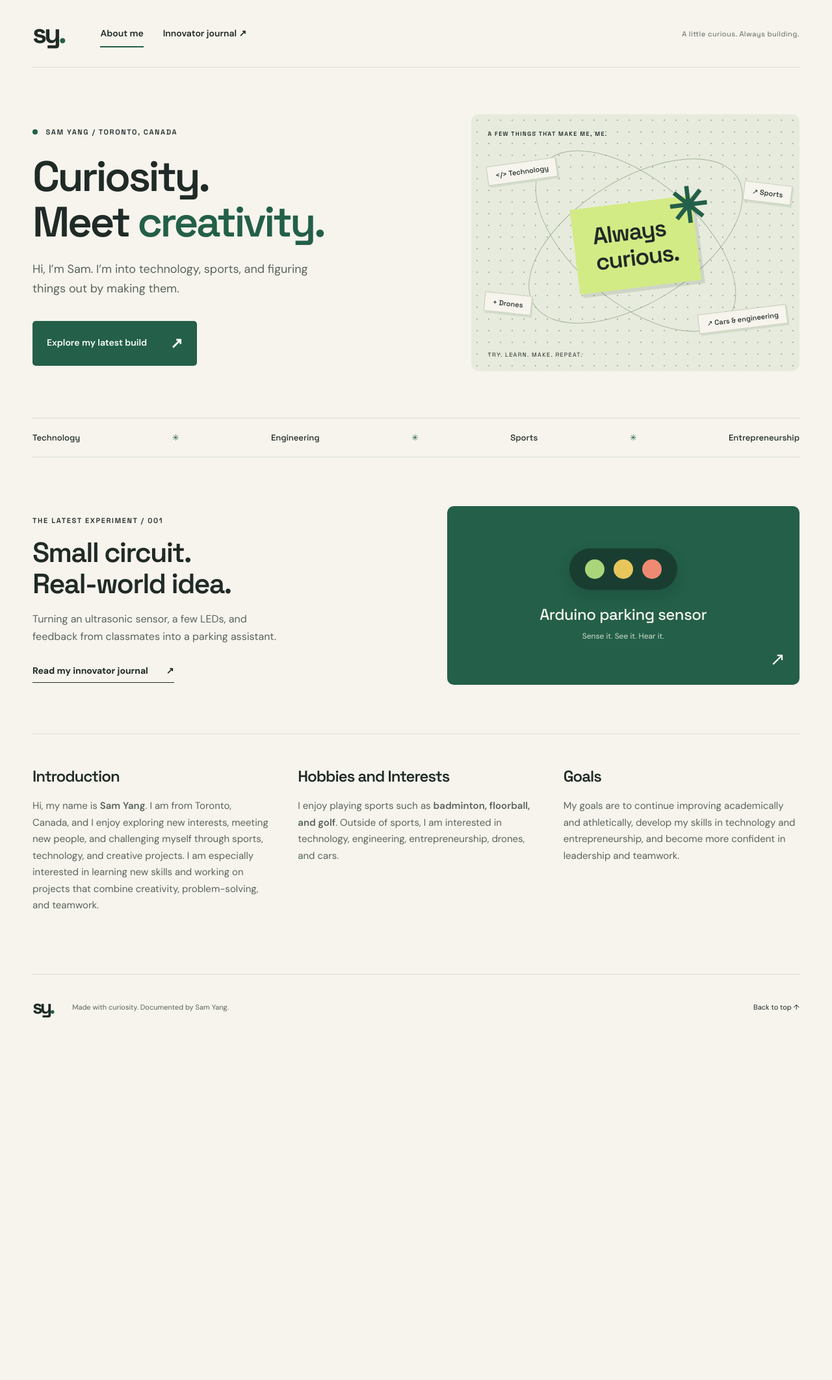
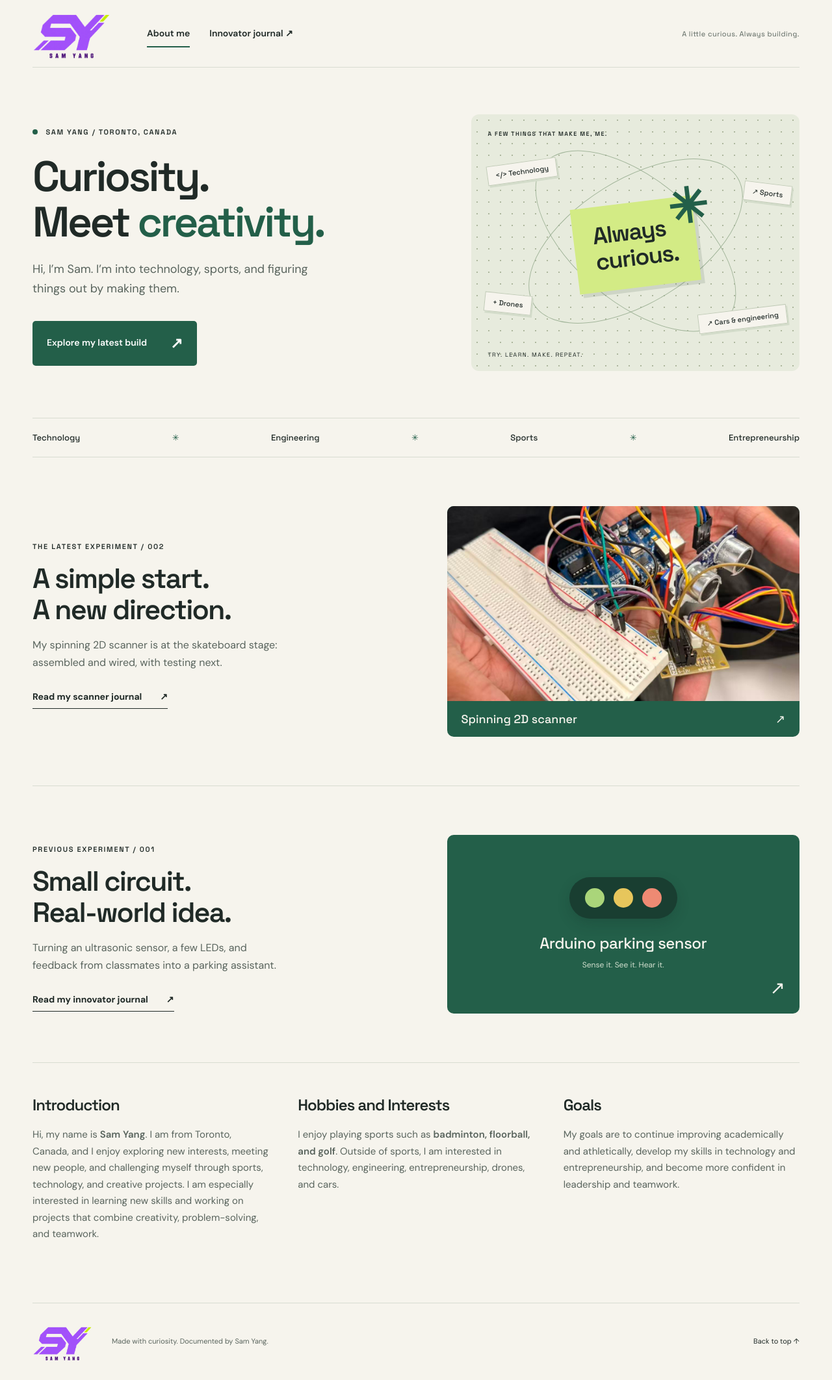
Before and after one commit to yangzh0728-lgtm/webbts, a Jekyll site: the page built from README.md, in a window 1280 px wide. Shown: the whole page at 65% size. Built offline with Jekyll 4.4.1, drawn with Linux system fonts in a browser that asks for light colours; before the commit the page ends 1600 px from its top, so only the background shows below that.

Commit message:
Add spinning scanner journal and custom Sam Yang logo

```diff
--- a/_layouts/default.html
+++ b/_layouts/default.html
@@ -11,7 +11,7 @@
 <body class="{% if page.journal %}journal-page{% else %}home-page{% endif %}">
   <a class="skip-link" href="#main">Skip to content</a>
   <header class="site-header wrap">
-    <a class="wordmark" href="{{ '/' | relative_url }}?v={{ site.github.build_revision }}" aria-label="Sam Yang home">sy<span class="brand-dot">.</span></a>
+    <a class="wordmark" href="{{ '/' | relative_url }}?v={{ site.github.build_revision }}" aria-label="Sam Yang home"><img src="{{ '/assets/images/sam-yang-logo-purple-text.png' | relative_url }}" alt="Sam Yang" width="1254" height="1254"></a>
     <nav aria-label="Main navigation">
       <a href="{{ '/' | relative_url }}?v={{ site.github.build_revision }}" {% unless page.journal %}aria-current="page"{% endunless %}>About me</a>
       <a href="{{ '/arduino_project.html' | relative_url }}?v={{ site.github.build_revision }}" {% if page.journal %}aria-current="page"{% endif %}>Innovator journal <span aria-hidden="true">↗</span></a>
@@ -20,6 +20,32 @@
   </header>
   <main id="main" class="wrap">
   {% if page.journal %}
+    <nav class="journal-entries" aria-label="Journal entries">
+      <a href="{{ '/arduino_project.html' | relative_url }}" {% unless page.scanner %}aria-current="page"{% endunless %}>001 / Parking sensor</a>
+      <a href="{{ '/spinning_scanner.html' | relative_url }}" {% if page.scanner %}aria-current="page"{% endif %}>002 / Spinning scanner</a>
+    </nav>
+    {% if page.scanner %}
+    <section class="hero journal-hero" aria-labelledby="page-title">
+      <div class="hero-copy">
+        <p class="eyebrow"><span class="little-dot"></span> Innovator journal / 002</p>
+        <h1 id="page-title">Start simple.<br><em>Build from here.</em></h1>
+        <p class="hero-description">My simple spinning 2D scanner. A first prototype on the path toward a 3D scanner.</p>
+        <div class="tags"><span>2D scanner</span><span>Skateboard stage</span><span>Not yet tested</span></div>
+        <a class="text-link" href="#my-progress">Follow the build <span aria-hidden="true">↓</span></a>
+      </div>
+      <aside class="prototype-card" aria-label="Prototype status">
+        <p class="eyebrow">The skateboard level</p>
+        <h2>Small steps.<br>Room to grow.</h2>
+        <p>Start with a simple prototype, test the basics, and use what I learn to improve the next version.</p>
+        <dl><div><dt>Assembly &amp; wiring</dt><dd>Complete</dd></div><div><dt>Motor &amp; sensor testing</dt><dd>Next step</dd></div></dl>
+      </aside>
+    </section>
+    <div class="project-strip"><span><b>SENSING</b> Ultrasonic distance sensor</span><span><b>MOVEMENT</b> Stepper motor</span><span><b>STATUS</b> Assembled · not yet tested</span></div>
+    <div class="journal-grid">
+      <aside class="journal-nav"><p class="eyebrow">Inside the build</p><nav aria-label="Journal sections"><a href="#my-progress"><span>01</span> My progress</a><a href="#work-in-progress"><span>02</span> Progress photos</a><a href="#next-steps"><span>03</span> Next steps</a></nav></aside>
+      <article class="prose journal-content">{{ content }}</article>
+    </div>
+    {% else %}
     <section class="hero journal-hero" aria-labelledby="page-title">
       <div class="hero-copy">
         <p class="eyebrow"><span class="little-dot"></span> Innovator journal / 001</p>
@@ -46,9 +72,10 @@
       <aside class="journal-nav"><p class="eyebrow">Inside the build</p><nav aria-label="Journal sections"><a href="#my-process"><span>01</span> My process</a><a href="#technical-tidbit"><span>02</span> Technical tidbit</a><a href="#peer-support"><span>03</span> Peer support</a><a href="#use-case-reflection"><span>04</span> Use-case reflection</a></nav><a class="code-link" href="https://github.com/yangzh0728-lgtm/webbts/blob/main/arduino/parking_sensor/parking_sensor.ino">View the Arduino code ↗</a></aside>
       <article class="prose journal-content">{{ content }}</article>
     </div>
+    {% endif %}
   {% else %}
     <section class="hero home-hero" aria-labelledby="page-title">
-      <div class="hero-copy"><p class="eyebrow"><span class="little-dot"></span> Sam Yang / Toronto, Canada</p><h1 id="page-title">Curiosity.<br>Meet <em>creativity.</em></h1><p class="hero-description">Hi, I’m Sam. I’m into technology, sports, and figuring things out by making them.</p><a class="button" href="{{ '/arduino_project.html' | relative_url }}?v={{ site.github.build_revision }}">Explore my latest build <span aria-hidden="true">↗</span></a></div>
+      <div class="hero-copy"><p class="eyebrow"><span class="little-dot"></span> Sam Yang / Toronto, Canada</p><h1 id="page-title">Curiosity.<br>Meet <em>creativity.</em></h1><p class="hero-description">Hi, I’m Sam. I’m into technology, sports, and figuring things out by making them.</p><a class="button" href="{{ '/spinning_scanner.html' | relative_url }}?v={{ site.github.build_revision }}">Explore my latest build <span aria-hidden="true">↗</span></a></div>
       <div class="idea-board" aria-label="My interests: technology, cars, drones, and sports">
         <span class="board-caption eyebrow">A few things that make me, me.</span>
         <div class="orbit orbit-one"></div><div class="orbit orbit-two"></div>
@@ -58,10 +85,11 @@
       </div>
     </section>
     <div class="interest-strip" aria-label="Interests"><span>Technology</span><span aria-hidden="true">✳</span><span>Engineering</span><span aria-hidden="true">✳</span><span>Sports</span><span aria-hidden="true">✳</span><span>Entrepreneurship</span></div>
-    <section class="featured-project" aria-labelledby="featured-title"><div><p class="eyebrow">The latest experiment / 001</p><h2 id="featured-title">Small circuit.<br>Real-world idea.</h2><p>Turning an ultrasonic sensor, a few LEDs, and feedback from classmates into a parking assistant.</p><a class="text-link" href="{{ '/arduino_project.html' | relative_url }}?v={{ site.github.build_revision }}">Read my innovator journal <span aria-hidden="true">↗</span></a></div><a class="project-art" href="{{ '/arduino_project.html' | relative_url }}?v={{ site.github.build_revision }}" aria-label="Read the Arduino parking sensor journal"><div class="mini-lights" aria-hidden="true"><span></span><span></span><span></span></div><span class="project-art-label">Arduino parking sensor</span><span class="project-art-sub">Sense it. See it. Hear it.</span><span class="art-arrow" aria-hidden="true">↗</span></a></section>
+    <section class="featured-project" aria-labelledby="scanner-featured-title"><div><p class="eyebrow">The latest experiment / 002</p><h2 id="scanner-featured-title">A simple start.<br>A new direction.</h2><p>My spinning 2D scanner is at the skateboard stage: assembled and wired, with testing next.</p><a class="text-link" href="{{ '/spinning_scanner.html' | relative_url }}">Read my scanner journal <span aria-hidden="true">↗</span></a></div><a class="scanner-preview" href="{{ '/spinning_scanner.html' | relative_url }}"><img src="{{ '/assets/images/spinning-scanner-assembly.jpg' | relative_url }}" alt="View the spinning 2D scanner journal and its assembled prototype." width="1280" height="1707" loading="lazy" decoding="async"><span>Spinning 2D scanner <span aria-hidden="true">↗</span></span></a></section>
+    <section class="featured-project" aria-labelledby="featured-title"><div><p class="eyebrow">Previous experiment / 001</p><h2 id="featured-title">Small circuit.<br>Real-world idea.</h2><p>Turning an ultrasonic sensor, a few LEDs, and feedback from classmates into a parking assistant.</p><a class="text-link" href="{{ '/arduino_project.html' | relative_url }}?v={{ site.github.build_revision }}">Read my innovator journal <span aria-hidden="true">↗</span></a></div><a class="project-art" href="{{ '/arduino_project.html' | relative_url }}?v={{ site.github.build_revision }}" aria-label="Read the Arduino parking sensor journal"><div class="mini-lights" aria-hidden="true"><span></span><span></span><span></span></div><span class="project-art-label">Arduino parking sensor</span><span class="project-art-sub">Sense it. See it. Hear it.</span><span class="art-arrow" aria-hidden="true">↗</span></a></section>
     <article class="prose about-content">{{ content }}</article>
   {% endif %}
   </main>
-  <footer class="wrap site-footer"><a class="wordmark" href="{{ '/' | relative_url }}?v={{ site.github.build_revision }}">sy<span class="brand-dot">.</span></a><p>Made with curiosity. Documented by Sam Yang.</p><a href="#main">Back to top ↑</a></footer>
+  <footer class="wrap site-footer"><a class="wordmark" href="{{ '/' | relative_url }}?v={{ site.github.build_revision }}" aria-label="Sam Yang home"><img src="{{ '/assets/images/sam-yang-logo-purple-text.png' | relative_url }}" alt="Sam Yang" width="1254" height="1254"></a><p>Made with curiosity. Documented by Sam Yang.</p><a href="#main">Back to top ↑</a></footer>
 </body>
 </html>
--- a/assets/css/site.css
+++ b/assets/css/site.css
@@ -54,11 +54,15 @@
   min-height:104px;
   border-bottom:1px solid var(--line)}
 .wordmark {
-  font:700 42px/1 var(--display);
-  letter-spacing:-4px;
+  display:block;
+  flex-shrink:0;
   text-decoration:none}
-.brand-dot {
-  color:var(--green)}
+.wordmark img {
+  display:block;
+  width:120px;
+  height:76px;
+  object-fit:cover;
+  border-radius:6px}
 .site-header nav {
   display:flex;
   gap:30px;
@@ -496,8 +500,9 @@
   align-items:center;
   gap:30px;
   padding-block:30px}
-.site-footer .wordmark {
-  font-size:30px}
+.site-footer .wordmark img {
+  width:92px;
+  height:58px}
 .site-footer p {
   font-size:11px;
   color:var(--muted)}
@@ -506,6 +511,76 @@
   font-size:11px;
   text-decoration:none}
 
+.journal-entries {
+  display:flex;
+  flex-wrap:wrap;
+  gap:12px 28px;
+  padding:22px 0;
+  border-bottom:1px solid var(--line);
+  font-size:13px;
+}
+.journal-entries a {
+  text-decoration:none;
+  color:var(--muted);
+}
+.journal-entries a:hover,.journal-entries a[aria-current] {
+  color:var(--green);
+  text-decoration:underline;
+}
+.prototype-card {
+  background:#e7ebdd;
+  border:1px solid var(--line);
+  border-radius:16px;
+  padding:30px;
+}
+.prototype-card h2 {
+  font:600 clamp(28px,3vw,40px)/1.15 var(--display);
+  letter-spacing:-1px;
+  margin:18px 0;
+}
+.prototype-card>p:not(.eyebrow) {
+  font-size:15px;
+  color:var(--muted);
+}
+.prototype-card dl {
+  margin:26px 0 0;
+  font-size:12px;
+}
+.prototype-card dl div {
+  display:flex;
+  flex-wrap:wrap;
+  justify-content:space-between;
+  gap:6px 12px;
+  border-top:1px solid #c3ccba;
+  padding:12px 0;
+}
+.prototype-card dd {
+  margin:0;
+  color:var(--green);
+  font-weight:700;
+}
+.scanner-preview {
+  display:block;
+  overflow:hidden;
+  border-radius:10px;
+  background:var(--green);
+  color:var(--paper);
+  text-decoration:none;
+}
+.scanner-preview img {
+  display:block;
+  width:100%;
+  height:300px;
+  object-fit:cover;
+  object-position:center 58%;
+}
+.scanner-preview>span {
+  display:flex;
+  justify-content:space-between;
+  gap:12px;
+  padding:16px 22px;
+  font:500 18px var(--display);
+}
 .project-photos {
   display:grid;
   grid-template-columns:repeat(2,minmax(0,1fr));
@@ -583,13 +658,14 @@
   width:calc(100% - 40px)}
 .site-header {
   min-height:82px;
-  gap:28px;
+  gap:16px;
   justify-content:space-between}
 .site-header nav {
   font-size:12px;
-  gap:20px}
-.wordmark {
-  font-size:36px}
+  gap:14px}
+.wordmark img {
+  width:84px;
+  height:54px}
 .hero {
   grid-template-columns:1fr;
   padding:43px 0;
```
Also changed, not shown: spinning_scanner.md (added, +31 -0 lines), assets/images/sam-yang-logo-purple-text.png (added), assets/images/spinning-scanner-assembly.jpg (added), assets/images/spinning-scanner-closeup.jpg (added).
